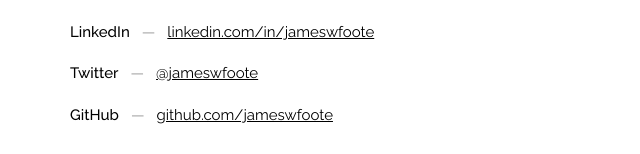
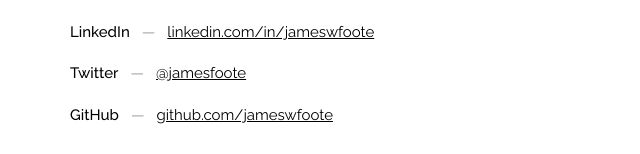
Before and after one commit to jameswfoote/personalsite, a Next.js app in the folder personal-site/: page /contact in a window 1280 px wide. Shown: the part 364-518 px from the top of the page, without its empty margins (300-940 px from the left). Built offline with nearby package versions, Linux system fonts and the light colour scheme.

Commit message:
Update Twitter profile to jamesfoote

```diff
--- a/personal-site/app/bookshelf/page.tsx
+++ b/personal-site/app/bookshelf/page.tsx
@@ -136,7 +136,7 @@
           <div style={{ display: 'flex', justifyContent: 'center', gap: '20px', fontSize: '14px' }}>
             <a href="https://github.com/jameswfoote" target="_blank" rel="noopener noreferrer" style={{ color: '#000', textDecoration: 'none' }}>GitHub</a>
             <a href="https://www.linkedin.com/in/jameswfoote" target="_blank" rel="noopener noreferrer" style={{ color: '#000', textDecoration: 'none' }}>LinkedIn</a>
-            <a href="https://twitter.com/jameswfoote" target="_blank" rel="noopener noreferrer" style={{ color: '#000', textDecoration: 'none' }}>Twitter</a>
+            <a href="https://twitter.com/jamesfoote" target="_blank" rel="noopener noreferrer" style={{ color: '#000', textDecoration: 'none' }}>Twitter</a>
           </div>
         </div>
       </footer>
--- a/personal-site/app/contact/page.tsx
+++ b/personal-site/app/contact/page.tsx
@@ -45,7 +45,7 @@
             <div>
               <span style={{ fontWeight: '500' }}>Twitter</span>
               <span style={{ color: '#999', margin: '0 12px' }}>—</span>
-              <a href="https://twitter.com/jameswfoote" target="_blank" rel="noopener noreferrer" style={{ color: '#000', textDecoration: 'underline' }}>@jameswfoote</a>
+              <a href="https://twitter.com/jamesfoote" target="_blank" rel="noopener noreferrer" style={{ color: '#000', textDecoration: 'underline' }}>@jamesfoote</a>
             </div>
             <div>
               <span style={{ fontWeight: '500' }}>GitHub</span>
@@ -68,7 +68,7 @@
           <div style={{ display: 'flex', justifyContent: 'center', gap: '20px', fontSize: '14px' }}>
             <a href="https://github.com/jameswfoote" target="_blank" rel="noopener noreferrer" style={{ color: '#000', textDecoration: 'none' }}>GitHub</a>
             <a href="https://www.linkedin.com/in/jameswfoote" target="_blank" rel="noopener noreferrer" style={{ color: '#000', textDecoration: 'none' }}>LinkedIn</a>
-            <a href="https://twitter.com/jameswfoote" target="_blank" rel="noopener noreferrer" style={{ color: '#000', textDecoration: 'none' }}>Twitter</a>
+            <a href="https://twitter.com/jamesfoote" target="_blank" rel="noopener noreferrer" style={{ color: '#000', textDecoration: 'none' }}>Twitter</a>
           </div>
         </div>
       </footer>
--- a/personal-site/app/layout.tsx
+++ b/personal-site/app/layout.tsx
@@ -23,7 +23,7 @@
   twitter: {
     card: "summary_large_image",
     title: "James Foote",
-    creator: "@jameswfoote",
+    creator: "@jamesfoote",
   },
   alternates: {
     canonical: "/",
--- a/personal-site/app/page.tsx
+++ b/personal-site/app/page.tsx
@@ -19,7 +19,7 @@
     sameAs: [
       "https://github.com/jameswfoote",
       "https://www.linkedin.com/in/jameswfoote",
-      "https://twitter.com/jameswfoote"
+      "https://twitter.com/jamesfoote"
     ]
   };
 
@@ -78,7 +78,7 @@
           <div style={{ display: 'flex', justifyContent: 'center', gap: '20px', fontSize: '14px' }}>
             <a href="https://github.com/jameswfoote" target="_blank" rel="noopener noreferrer" style={{ color: '#000', textDecoration: 'none' }}>GitHub</a>
             <a href="https://www.linkedin.com/in/jameswfoote" target="_blank" rel="noopener noreferrer" style={{ color: '#000', textDecoration: 'none' }}>LinkedIn</a>
-            <a href="https://twitter.com/jameswfoote" target="_blank" rel="noopener noreferrer" style={{ color: '#000', textDecoration: 'none' }}>Twitter</a>
+            <a href="https://twitter.com/jamesfoote" target="_blank" rel="noopener noreferrer" style={{ color: '#000', textDecoration: 'none' }}>Twitter</a>
           </div>
         </div>
       </footer>
--- a/personal-site/app/publications/page.tsx
+++ b/personal-site/app/publications/page.tsx
@@ -60,7 +60,7 @@
           <div style={{ display: 'flex', justifyContent: 'center', gap: '20px', fontSize: '14px' }}>
             <a href="https://github.com/jameswfoote" target="_blank" rel="noopener noreferrer" style={{ color: '#000', textDecoration: 'none' }}>GitHub</a>
             <a href="https://www.linkedin.com/in/jameswfoote" target="_blank" rel="noopener noreferrer" style={{ color: '#000', textDecoration: 'none' }}>LinkedIn</a>
-            <a href="https://twitter.com/jameswfoote" target="_blank" rel="noopener noreferrer" style={{ color: '#000', textDecoration: 'none' }}>Twitter</a>
+            <a href="https://twitter.com/jamesfoote" target="_blank" rel="noopener noreferrer" style={{ color: '#000', textDecoration: 'none' }}>Twitter</a>
           </div>
         </div>
       </footer>
```
